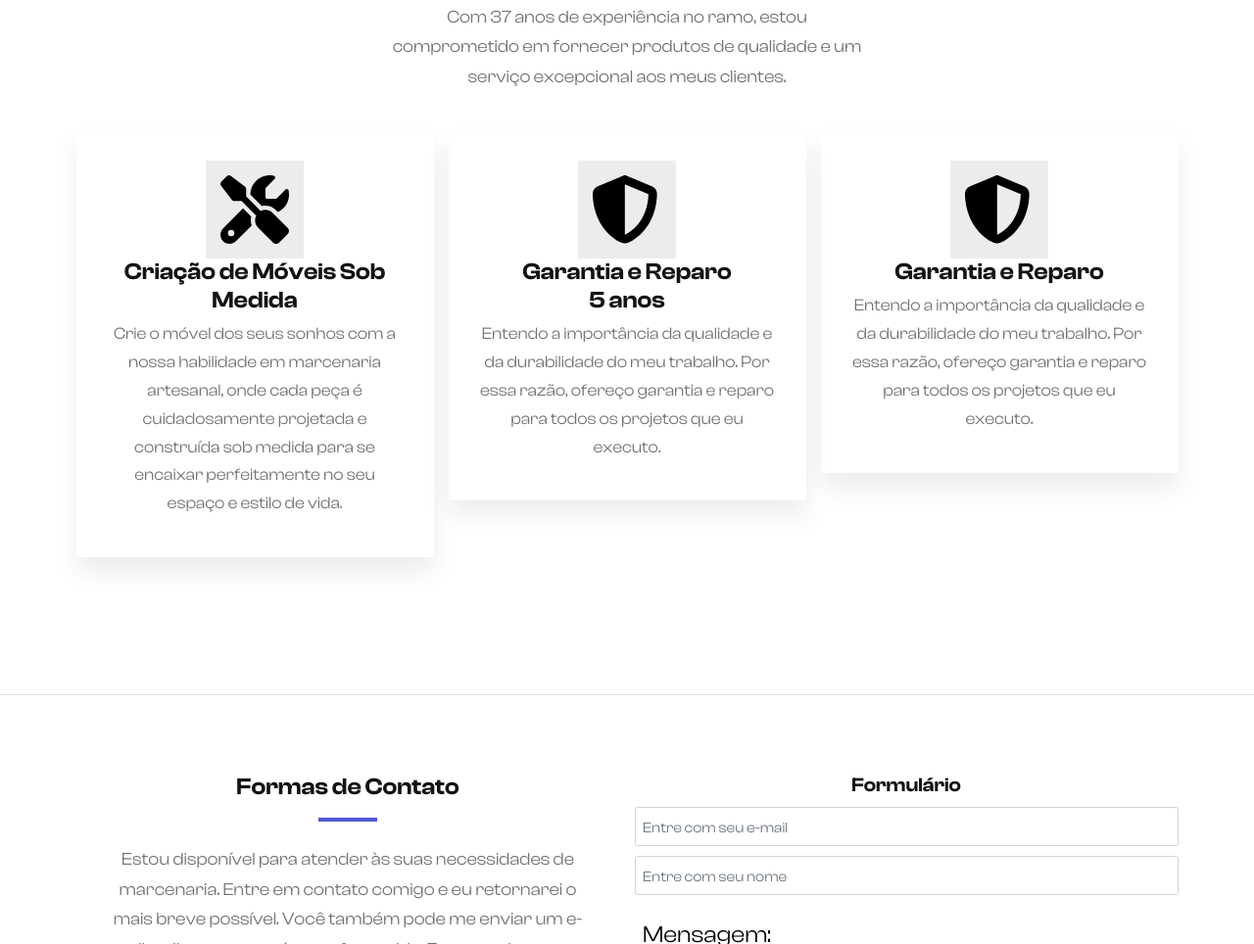
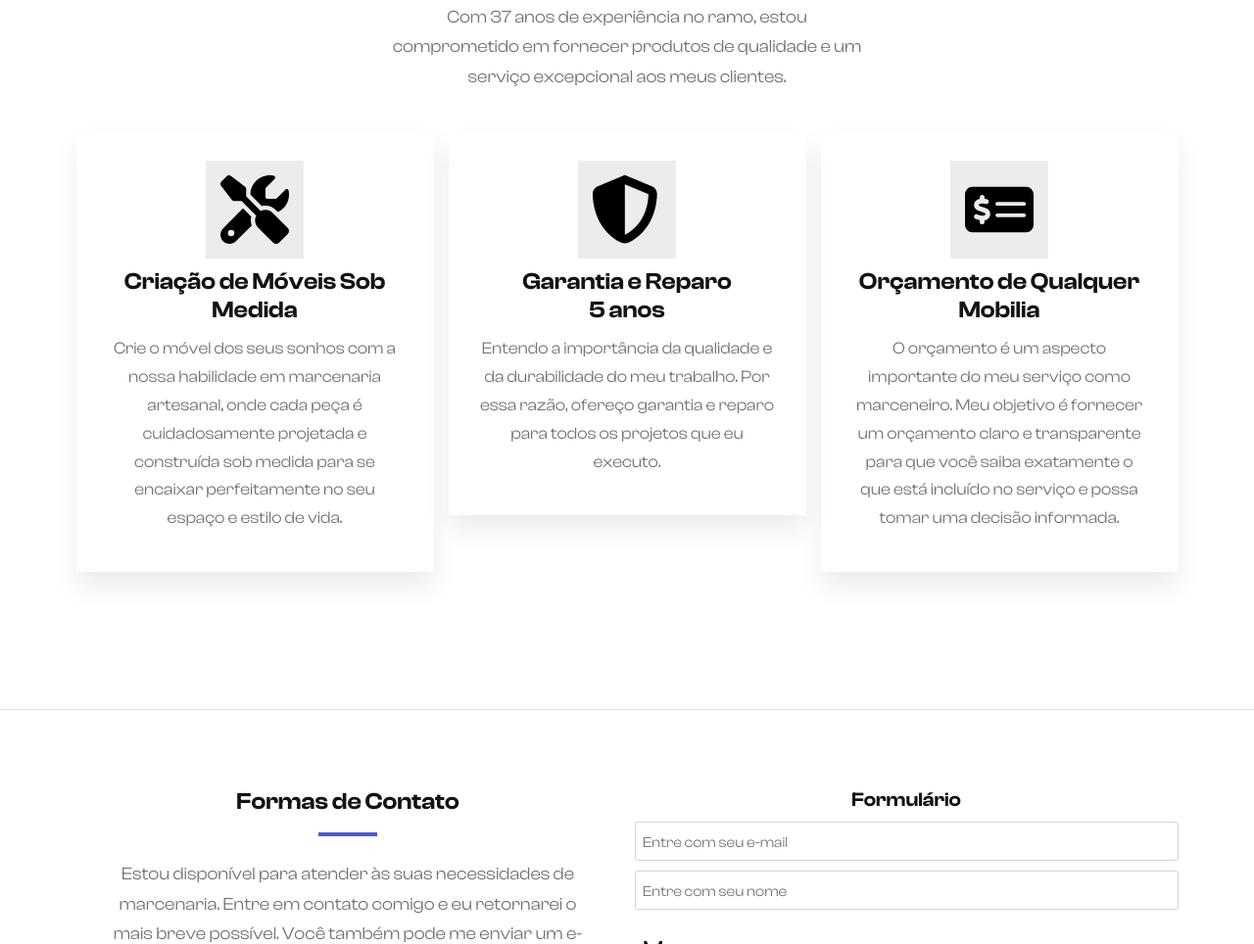
Before and after one commit to Rxxbm/MarcenariaJM, a plain HTML site: page index.html in a window 1280 px wide. Shown: the part 3154-4118 px from the top of the page at 98% size. Drawn offline with nearby package versions, Linux system fonts and the light colour scheme; some packages are replaced by stand-ins of ours; a script that the page names is missing.

Commit message:
update em services

```diff
--- a/assets/css/style.css
+++ b/assets/css/style.css
@@ -133,6 +133,7 @@ a{
 }
 .p-service{
     font-size: 1.7rem;
+    margin-top: 3.7rem;
 }
 .service-icons svg{
     height: 10rem;
--- a/index.html
+++ b/index.html
@@ -52,7 +52,7 @@
         </div>
       </section>
 
-      <section  class="section-padding" data-aos="flip-right" data-aos-duration="1900">
+      <section  class="section-padding" data-aos="flip-right" data-aos-duration="1850">
         <div class="container">
             <div class="row">
                 <div class="col-12 text-center">
@@ -157,8 +157,8 @@
                         <div class="iconbox service-icons">
                             <svg xmlns="http://www.w3.org/2000/svg" viewBox="0 0 512 512"><!--! Font Awesome Pro 6.3.0 by @fontawesome - https://fontawesome.com License - https://fontawesome.com/license (Commercial License) Copyright 2023 Fonticons, Inc. --><path d="M78.6 5C69.1-2.4 55.6-1.5 47 7L7 47c-8.5 8.5-9.4 22-2.1 31.6l80 104c4.5 5.9 11.6 9.4 19 9.4h54.1l109 109c-14.7 29-10 65.4 14.3 89.6l112 112c12.5 12.5 32.8 12.5 45.3 0l64-64c12.5-12.5 12.5-32.8 0-45.3l-112-112c-24.2-24.2-60.6-29-89.6-14.3l-109-109V104c0-7.5-3.5-14.5-9.4-19L78.6 5zM19.9 396.1C7.2 408.8 0 426.1 0 444.1C0 481.6 30.4 512 67.9 512c18 0 35.3-7.2 48-19.9L233.7 374.3c-7.8-20.9-9-43.6-3.6-65.1l-61.7-61.7L19.9 396.1zM512 144c0-10.5-1.1-20.7-3.2-30.5c-2.4-11.2-16.1-14.1-24.2-6l-63.9 63.9c-3 3-7.1 4.7-11.3 4.7H352c-8.8 0-16-7.2-16-16V102.6c0-4.2 1.7-8.3 4.7-11.3l63.9-63.9c8.1-8.1 5.2-21.8-6-24.2C388.7 1.1 378.5 0 368 0C288.5 0 224 64.5 224 144l0 .8 85.3 85.3c36-9.1 75.8 .5 104 28.7L429 274.5c49-23 83-72.8 83-130.5zM56 432a24 24 0 1 1 48 0 24 24 0 1 1 -48 0z"/></svg>
                         </div>
-                        <h5 class="display2">Criação de Móveis Sob Medida</h5>
-                        <p class="p-service">Crie o móvel dos seus sonhos com a nossa habilidade em marcenaria artesanal, onde cada peça é cuidadosamente projetada e construída sob medida para se encaixar perfeitamente no seu espaço e estilo de vida.</p>
+                        <h5 class="display2 my-3">Criação de Móveis Sob Medida</h5>
+                        <p class="p-service my-3">Crie o móvel dos seus sonhos com a nossa habilidade em marcenaria artesanal, onde cada peça é cuidadosamente projetada e construída sob medida para se encaixar perfeitamente no seu espaço e estilo de vida.</p>
                     </div>
                 </div>
                 <div class="col-lg-4 col-sm-6">
@@ -166,17 +166,17 @@
                         <div class="iconbox service-icons">
                             <svg xmlns="http://www.w3.org/2000/svg" viewBox="0 0 512 512"><!--! Font Awesome Pro 6.3.0 by @fontawesome - https://fontawesome.com License - https://fontawesome.com/license (Commercial License) Copyright 2023 Fonticons, Inc. --><path d="M240 0c4.6 0 9.2 1 13.4 2.9L441.7 82.8c22 9.3 38.4 31 38.3 57.2c-.5 99.2-41.3 280.7-213.7 363.2c-16.7 8-36.1 8-52.8 0C41.3 420.7 .5 239.2 0 140c-.1-26.2 16.3-47.9 38.3-57.2L226.7 2.9C230.8 1 235.4 0 240 0zm0 66.8V444.8C378 378 415.1 230.1 416 141.4L240 66.8l0 0z"/></svg>
                         </div>
-                        <h5 class="display2">Garantia e Reparo <br> 5 anos</h5>
-                        <p class="p-service">Entendo a importância da qualidade e da durabilidade do meu trabalho. Por essa razão, ofereço garantia e reparo para todos os projetos que eu executo.</p>
+                        <h5 class="display2 my-3">Garantia e Reparo <br> 5 anos</h5>
+                        <p class="p-service my-3">Entendo a importância da qualidade e da durabilidade do meu trabalho. Por essa razão, ofereço garantia e reparo para todos os projetos que eu executo.</p>
                     </div>
                 </div>
                 <div class="col-lg-4 col-sm-6">
                     <div class="service text-center theme-shadow p-lg-5 p-5">
                         <div class="iconbox service-icons">
-                            <svg xmlns="http://www.w3.org/2000/svg" viewBox="0 0 512 512"><!--! Font Awesome Pro 6.3.0 by @fontawesome - https://fontawesome.com License - https://fontawesome.com/license (Commercial License) Copyright 2023 Fonticons, Inc. --><path d="M240 0c4.6 0 9.2 1 13.4 2.9L441.7 82.8c22 9.3 38.4 31 38.3 57.2c-.5 99.2-41.3 280.7-213.7 363.2c-16.7 8-36.1 8-52.8 0C41.3 420.7 .5 239.2 0 140c-.1-26.2 16.3-47.9 38.3-57.2L226.7 2.9C230.8 1 235.4 0 240 0zm0 66.8V444.8C378 378 415.1 230.1 416 141.4L240 66.8l0 0z"/></svg>
+                            <svg xmlns="http://www.w3.org/2000/svg" viewBox="0 0 576 512"><!--! Font Awesome Pro 6.3.0 by @fontawesome - https://fontawesome.com License - https://fontawesome.com/license (Commercial License) Copyright 2023 Fonticons, Inc. --><path d="M64 64C28.7 64 0 92.7 0 128V384c0 35.3 28.7 64 64 64H512c35.3 0 64-28.7 64-64V128c0-35.3-28.7-64-64-64H64zM272 192H496c8.8 0 16 7.2 16 16s-7.2 16-16 16H272c-8.8 0-16-7.2-16-16s7.2-16 16-16zM256 304c0-8.8 7.2-16 16-16H496c8.8 0 16 7.2 16 16s-7.2 16-16 16H272c-8.8 0-16-7.2-16-16zM164 152v13.9c7.5 1.2 14.6 2.9 21.1 4.7c10.7 2.8 17 13.8 14.2 24.5s-13.8 17-24.5 14.2c-11-2.9-21.6-5-31.2-5.2c-7.9-.1-16 1.8-21.5 5c-4.8 2.8-6.2 5.6-6.2 9.3c0 1.8 .1 3.5 5.3 6.7c6.3 3.8 15.5 6.7 28.3 10.5l.7 .2c11.2 3.4 25.6 7.7 37.1 15c12.9 8.1 24.3 21.3 24.6 41.6c.3 20.9-10.5 36.1-24.8 45c-7.2 4.5-15.2 7.3-23.2 9V360c0 11-9 20-20 20s-20-9-20-20V345.4c-10.3-2.2-20-5.5-28.2-8.4l0 0 0 0c-2.1-.7-4.1-1.4-6.1-2.1c-10.5-3.5-16.1-14.8-12.6-25.3s14.8-16.1 25.3-12.6c2.5 .8 4.9 1.7 7.2 2.4c13.6 4.6 24 8.1 35.1 8.5c8.6 .3 16.5-1.6 21.4-4.7c4.1-2.5 6-5.5 5.9-10.5c0-2.9-.8-5-5.9-8.2c-6.3-4-15.4-6.9-28-10.7l-1.7-.5c-10.9-3.3-24.6-7.4-35.6-14c-12.7-7.7-24.6-20.5-24.7-40.7c-.1-21.1 11.8-35.7 25.8-43.9c6.9-4.1 14.5-6.8 22.2-8.5V152c0-11 9-20 20-20s20 9 20 20z"/></svg>
                         </div>
-                        <h5 class="display2">Garantia e Reparo</h5>
-                        <p class="p-service">Entendo a importância da qualidade e da durabilidade do meu trabalho. Por essa razão, ofereço garantia e reparo para todos os projetos que eu executo.</p>
+                        <h5 class="display2 my-3">Orçamento de Qualquer Mobilia</h5>
+                        <p class="p-service my-3">O orçamento é um aspecto importante do meu serviço como marceneiro. Meu objetivo é fornecer um orçamento claro e transparente para que você saiba exatamente o que está incluído no serviço e possa tomar uma decisão informada.</p>
                     </div>
                 </div>
             </div>
```
